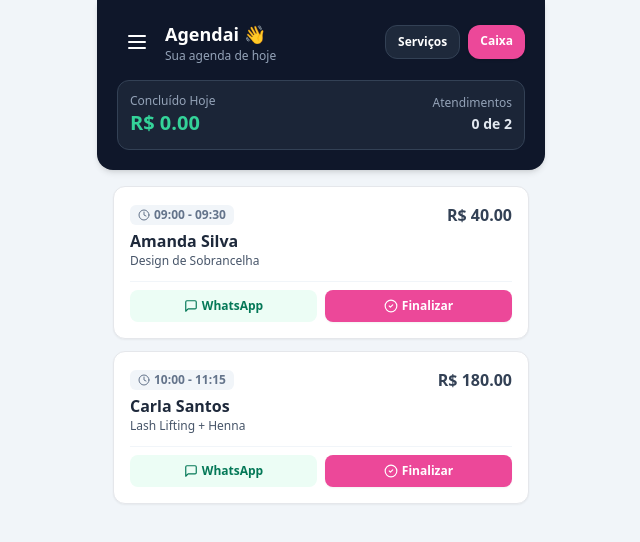
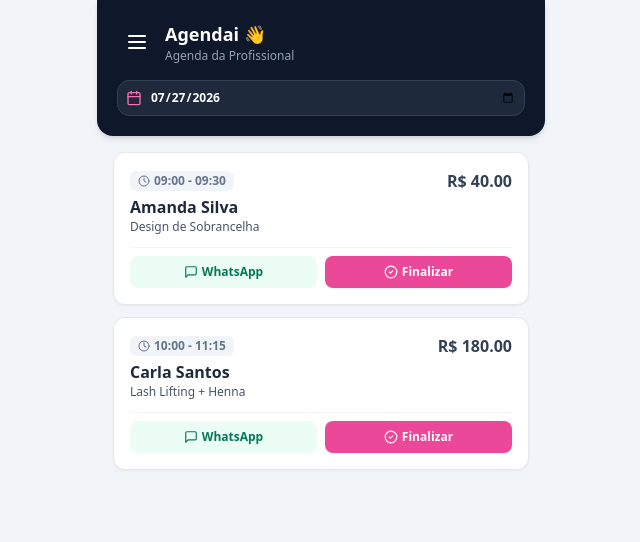
Before and after one commit to felipegdossantos8-glitch/agendai, a Next.js app: page /dashboard in a window 1280 px wide. Shown: the top 542 px of the page, without its empty margins (319-959 px from the left). Built offline with nearby package versions, Linux system fonts and the light colour scheme.

Commit message:
Update page.tsx

```diff
--- a/src/app/dashboard/page.tsx
+++ b/src/app/dashboard/page.tsx
@@ -1,23 +1,26 @@
 "use client";
 
 import { useState } from "react";
-import { CheckCircle2, MessageSquare, Clock, Plus, Star, AlertTriangle, UserX } from "lucide-react";
-import Link from "next/link";
+import { CheckCircle2, MessageSquare, Clock, Star, AlertTriangle, UserX, Calendar as CalendarIcon } from "lucide-react";
 import Sidebar from "./components/Sidebar";
 
-const AGENDAMENTOS_HOJE_MOCK = [
-  { id: "1", nomeCliente: "Amanda Silva", servico: "Design de Sobrancelha", horario: "09:00 - 09:30", preco: 40.0, status: "CONFIRMADO", telefone: "5511988888888" },
-  { id: "2", nomeCliente: "Carla Santos", servico: "Lash Lifting + Henna", horario: "10:00 - 11:15", preco: 180.0, status: "AGENDADO", telefone: "5511977777777" },
+const AGENDAMENTOS_MOCK = [
+  { id: "1", data: "2026-07-27", nomeCliente: "Amanda Silva", servico: "Design de Sobrancelha", horario: "09:00 - 09:30", preco: 40.0, status: "CONFIRMADO", telefone: "5511988888888" },
+  { id: "2", data: "2026-07-27", nomeCliente: "Carla Santos", servico: "Lash Lifting + Henna", horario: "10:00 - 11:15", preco: 180.0, status: "AGENDADO", telefone: "5511977777777" },
+  { id: "3", data: "2026-07-28", nomeCliente: "Juliana Mendes", servico: "Manicure Tradicional", horario: "14:00 - 14:40", preco: 35.0, status: "AGENDADO", telefone: "5511966666666" },
 ];
 
 export default function PainelProfissional() {
-  const [agendamentos, setAgendamentos] = useState(AGENDAMENTOS_HOJE_MOCK);
+  const [dataFiltro, setDataFiltro] = useState("2026-07-27");
+  const [agendamentos, setAgendamentos] = useState(AGENDAMENTOS_MOCK);
+
   const [modalAtendimento, setModalAtendimento] = useState<any>(null);
-
-  // Estado do Pós-Atendimento
   const [teveAtraso, setTeveAtraso] = useState(false);
   const [notaCliente, setNotaCliente] = useState(5);
   const [faltou, setFaltou] = useState(false);
+  const [observacaoAtendimento, setObservacaoAtendimento] = useState("");
+
+  const agendamentosFiltrados = agendamentos.filter((a) => a.data === dataFiltro);
 
   const enviarLembreteWhatsApp = (telefone: string, nomeCliente: string, horario: string) => {
     const texto = `Olá ${nomeCliente}! Passando para lembrar do seu atendimento no Studio hoje às ${horario}. Confirmado?`;
@@ -28,6 +31,7 @@ export default function PainelProfissional() {
     setTeveAtraso(false);
     setNotaCliente(5);
     setFaltou(false);
+    setObservacaoAtendimento("");
     setModalAtendimento(item);
   };
 
@@ -42,51 +46,40 @@ export default function PainelProfissional() {
     setModalAtendimento(null);
   };
 
-  const faturadoHoje = agendamentos
-    .filter((a) => a.status === "CONCLUIDO")
-    .reduce((acc, curr) => acc + curr.preco, 0);
-
   return (
     <div className="max-w-md mx-auto min-h-screen bg-slate-100 pb-24 text-slate-800">
-      {/* Topo do Painel com Menu Lateral */}
-      <div className="bg-slate-900 text-white p-5 rounded-b-2xl shadow-md">
-        <div className="flex justify-between items-center mb-4">
+      {/* Topo do Painel com Sidebar e Filtro de Data */}
+      <div className="bg-slate-900 text-white p-5 rounded-b-2xl shadow-md space-y-4">
+        <div className="flex justify-between items-center">
           <div className="flex items-center gap-2">
-            {/* Componente Sidebar Integrado */}
-            <Sidebar slug="studio-espaco-beleza" />
+            <Sidebar slug="studio-piloto" />
             <div>
               <h1 className="text-lg font-bold">Agendai 👋</h1>
-              <p className="text-xs text-slate-400">Sua agenda de hoje</p>
+              <p className="text-xs text-slate-400">Agenda da Profissional</p>
             </div>
-          </div>
-          <div className="flex gap-2">
-            <Link href="/dashboard/servicos" className="bg-slate-800 text-xs px-3 py-2 rounded-xl border border-slate-700 font-semibold">
-              Serviços
-            </Link>
-            <Link href="/dashboard/financeiro" className="bg-pink-500 text-white text-xs px-3 py-2 rounded-xl font-bold shadow">
-              Caixa
-            </Link>
           </div>
         </div>
 
-        {/* Resumo do Caixa Diário */}
-        <div className="bg-slate-800/80 rounded-xl p-3 flex justify-between items-center border border-slate-700">
-          <div>
-            <span className="text-xs text-slate-400 block">Concluído Hoje</span>
-            <span className="text-xl font-bold text-emerald-400">R$ {faturadoHoje.toFixed(2)}</span>
-          </div>
-          <div className="text-right">
-            <span className="text-xs text-slate-400 block">Atendimentos</span>
-            <span className="text-sm font-semibold text-slate-200">
-              {agendamentos.filter((a) => a.status === "CONCLUIDO").length} de {agendamentos.length}
-            </span>
-          </div>
+        {/* Filtro de Data Futura */}
+        <div className="flex items-center gap-2 bg-slate-800 p-2 rounded-xl border border-slate-700">
+          <CalendarIcon size={16} className="text-pink-400 shrink-0" />
+          <input
+            type="date"
+            value={dataFiltro}
+            onChange={(e) => setDataFiltro(e.target.value)}
+            className="bg-transparent text-xs text-white font-bold w-full focus:outline-none"
+          />
         </div>
       </div>
 
       {/* Lista de Atendimentos */}
       <main className="p-4 space-y-3">
-        {agendamentos.map((item) => {
+        {agendamentosFiltrados.length === 0 ? (
+          <div className="text-center py-10 text-slate-400 text-xs">
+            Nenhum agendamento para esta data.
+          </div>
+        ) : (
+          agendamentosFiltrados.map((item) => {
             const estaConcluido = item.status === "CONCLUIDO";
             const estaFaltou = item.status === "FALTOU";
 
@@ -108,13 +101,13 @@ export default function PainelProfissional() {
                     <>
                       <button
                         onClick={() => enviarLembreteWhatsApp(item.telefone, item.nomeCliente, item.horario.split(" - ")[0])}
-                      className="flex-1 py-2 px-3 rounded-lg bg-emerald-50 text-emerald-700 font-semibold text-xs flex items-center justify-center gap-1 hover:bg-emerald-100 transition-all"
+                        className="flex-1 py-2 px-3 rounded-lg bg-emerald-50 text-emerald-700 font-semibold text-xs flex items-center justify-center gap-1"
                       >
                         <MessageSquare size={14} /> WhatsApp
                       </button>
                       <button
                         onClick={() => abrirModalFinalizacao(item)}
-                      className="flex-1 py-2 px-3 rounded-lg bg-pink-500 text-white font-semibold text-xs flex items-center justify-center gap-1 shadow-sm hover:bg-pink-600 transition-all"
+                        className="flex-1 py-2 px-3 rounded-lg bg-pink-500 text-white font-semibold text-xs flex items-center justify-center gap-1 shadow-sm"
                       >
                         <CheckCircle2 size={14} /> Finalizar
                       </button>
@@ -127,10 +120,11 @@ export default function PainelProfissional() {
                 </div>
               </div>
             );
-        })}
+          })
+        )}
       </main>
 
-      {/* Modal de Pós-Atendimento & Qualificação da Cliente */}
+      {/* Modal de Finalização com Campo de Observações */}
       {modalAtendimento && (
         <div className="fixed inset-0 bg-black/60 backdrop-blur-sm flex items-center justify-center p-4 z-50">
           <div className="bg-white rounded-2xl p-5 w-full max-w-sm space-y-4 shadow-xl">
@@ -138,14 +132,8 @@ export default function PainelProfissional() {
             <p className="text-xs text-slate-500">Cliente: <strong className="text-slate-800">{modalAtendimento.nomeCliente}</strong></p>
 
             <div className="space-y-3">
-              {/* Opção No-Show */}
-              <label className="flex items-center gap-2 p-3 rounded-xl border border-slate-200 cursor-pointer hover:bg-rose-50/50 transition-all">
-                <input
-                  type="checkbox"
-                  checked={faltou}
-                  onChange={(e) => setFaltou(e.target.checked)}
-                  className="rounded text-pink-500 focus:ring-pink-500 h-4 w-4"
-                />
+              <label className="flex items-center gap-2 p-3 rounded-xl border border-slate-200 cursor-pointer">
+                <input type="checkbox" checked={faltou} onChange={(e) => setFaltou(e.target.checked)} className="rounded text-pink-500" />
                 <span className="text-xs font-bold text-rose-600 flex items-center gap-1">
                   <UserX size={14} /> Cliente NÃO compareceu (Falta)
                 </span>
@@ -153,54 +141,41 @@ export default function PainelProfissional() {
 
               {!faltou && (
                 <>
-                  {/* Opção de Atraso */}
-                  <label className="flex items-center gap-2 p-3 rounded-xl border border-slate-200 cursor-pointer hover:bg-amber-50/50 transition-all">
-                    <input
-                      type="checkbox"
-                      checked={teveAtraso}
-                      onChange={(e) => setTeveAtraso(e.target.checked)}
-                      className="rounded text-pink-500 focus:ring-pink-500 h-4 w-4"
-                    />
+                  <label className="flex items-center gap-2 p-3 rounded-xl border border-slate-200 cursor-pointer">
+                    <input type="checkbox" checked={teveAtraso} onChange={(e) => setTeveAtraso(e.target.checked)} className="rounded text-pink-500" />
                     <span className="text-xs font-semibold text-slate-700 flex items-center gap-1">
                       <AlertTriangle size={14} className="text-amber-500" /> Teve atraso relevante?
                     </span>
                   </label>
 
-                  {/* Avaliação em Estrelas */}
                   <div>
                     <label className="text-xs font-bold text-slate-600 block mb-1">Qualificação da Cliente:</label>
                     <div className="flex gap-2 justify-center py-1 bg-slate-50 rounded-xl border border-slate-100">
                       {[1, 2, 3, 4, 5].map((star) => (
-                        <button
-                          key={star}
-                          type="button"
-                          onClick={() => setNotaCliente(star)}
-                          className="p-1 hover:scale-110 transition-transform"
-                        >
+                        <button key={star} type="button" onClick={() => setNotaCliente(star)} className="p-1">
                           <Star size={24} className={star <= notaCliente ? "fill-amber-400 text-amber-400" : "text-slate-300"} />
                         </button>
                       ))}
                     </div>
+                  </div>
+
+                  {/* Campo de Observação Adicionado */}
+                  <div>
+                    <label className="text-xs font-bold text-slate-600 block mb-1">Observações / Ficha da Cliente:</label>
+                    <textarea
+                      placeholder="Ex: Prefere tom mais claro na sobrancelha, tem pele sensível."
+                      value={observacaoAtendimento}
+                      onChange={(e) => setObservacaoAtendimento(e.target.value)}
+                      className="w-full p-2.5 rounded-xl border border-slate-200 text-xs h-16 focus:outline-none focus:border-pink-500"
+                    />
                   </div>
                 </>
               )}
             </div>
 
             <div className="flex gap-2 pt-2">
-              <button
-                type="button"
-                onClick={() => setModalAtendimento(null)}
-                className="flex-1 py-2.5 rounded-xl border border-slate-200 text-xs font-bold text-slate-600 hover:bg-slate-50 transition-all"
-              >
-                Cancelar
-              </button>
-              <button
-                type="button"
-                onClick={salvarFinalizacao}
-                className="flex-1 py-2.5 rounded-xl bg-pink-500 text-white text-xs font-bold shadow hover:bg-pink-600 transition-all"
-              >
-                Confirmar
-              </button>
+              <button type="button" onClick={() => setModalAtendimento(null)} className="flex-1 py-2.5 rounded-xl border border-slate-200 text-xs font-bold text-slate-600">Cancelar</button>
+              <button type="button" onClick={salvarFinalizacao} className="flex-1 py-2.5 rounded-xl bg-pink-500 text-white text-xs font-bold shadow">Confirmar</button>
             </div>
           </div>
         </div>
```
Lines whose indentation alone changed are shown as unchanged.
